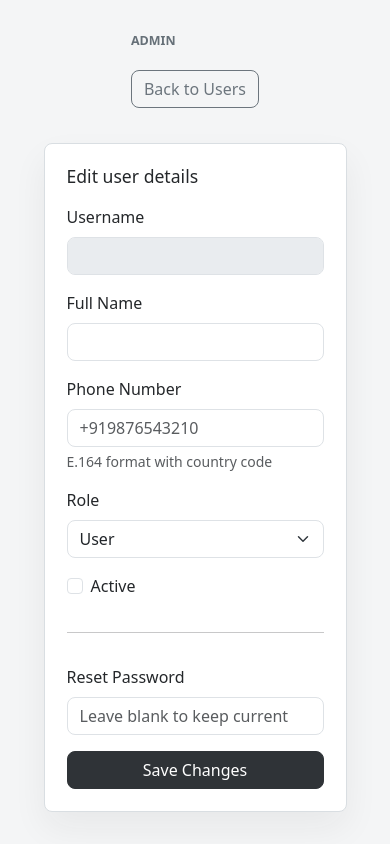
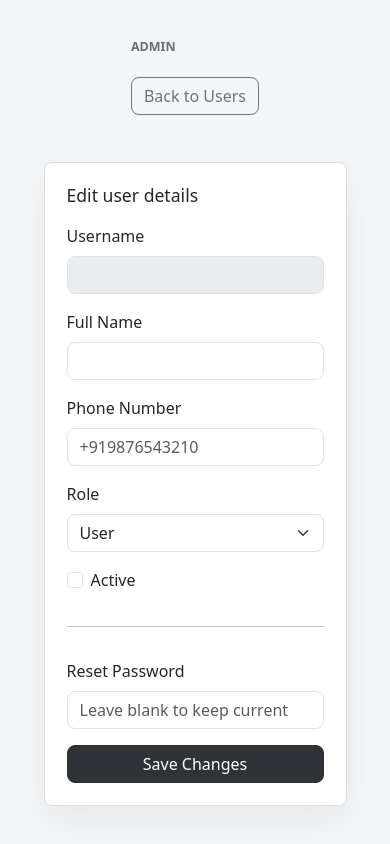
Before and after one commit to Gautam-813/task_list_efdiamond, a FastAPI app: template app/templates/user_edit.html in a window 390 px wide. Run offline with FastAPI, Linux system fonts and the light colour scheme; the template is opened without the code that fills it, so the values that code supplies are empty.

Commit message:
style: remove phone number hint text from templates

```diff
--- a/app/templates/admin_users.html
+++ b/app/templates/admin_users.html
@@ -31,7 +31,6 @@
       <div>
         <label class="form-label">Phone Number</label>
         <input name="phone_number" class="form-control" placeholder="+919876543210">
-        <div class="form-text">E.164 format with country code</div>
       </div>
       <div>
         <label class="form-label">Role</label>
--- a/app/templates/change_password.html
+++ b/app/templates/change_password.html
@@ -35,7 +35,6 @@
     <div>
       <label class="form-label">Phone Number</label>
       <input name="phone_number" class="form-control" value="{{ current_user.phone_number or '' }}" placeholder="+919876543210">
-      <div class="form-text">E.164 format with country code (optional)</div>
     </div>
     <button class="btn btn-dark">Save Changes</button>
   </form>
--- a/app/templates/user_edit.html
+++ b/app/templates/user_edit.html
@@ -30,7 +30,6 @@
     <div>
       <label class="form-label">Phone Number</label>
       <input name="phone_number" class="form-control" value="{{ edit_user.phone_number or '' }}" placeholder="+919876543210">
-      <div class="form-text">E.164 format with country code</div>
     </div>
     <div>
       <label class="form-label">Role</label>
```
